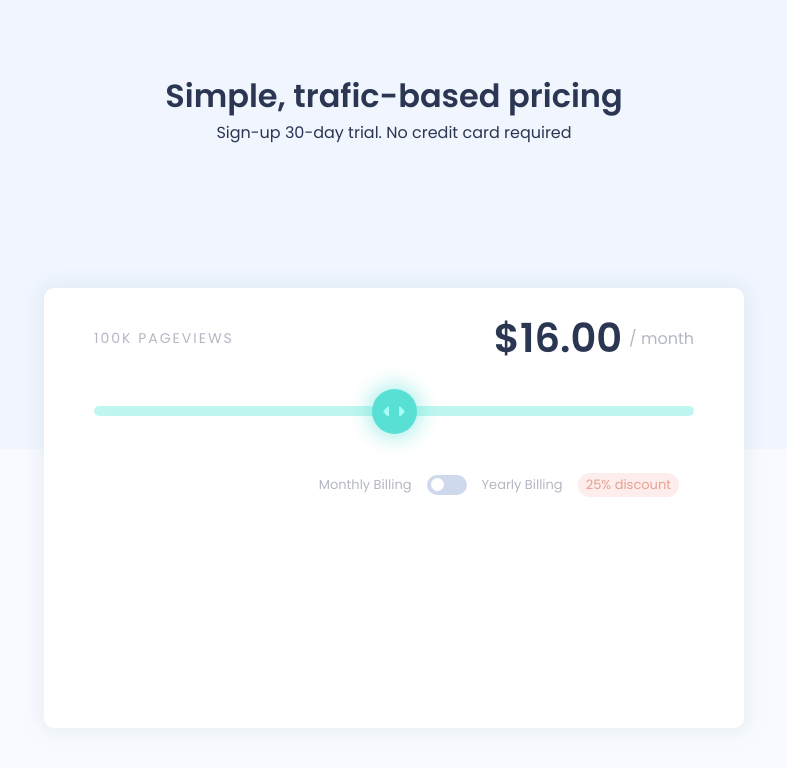
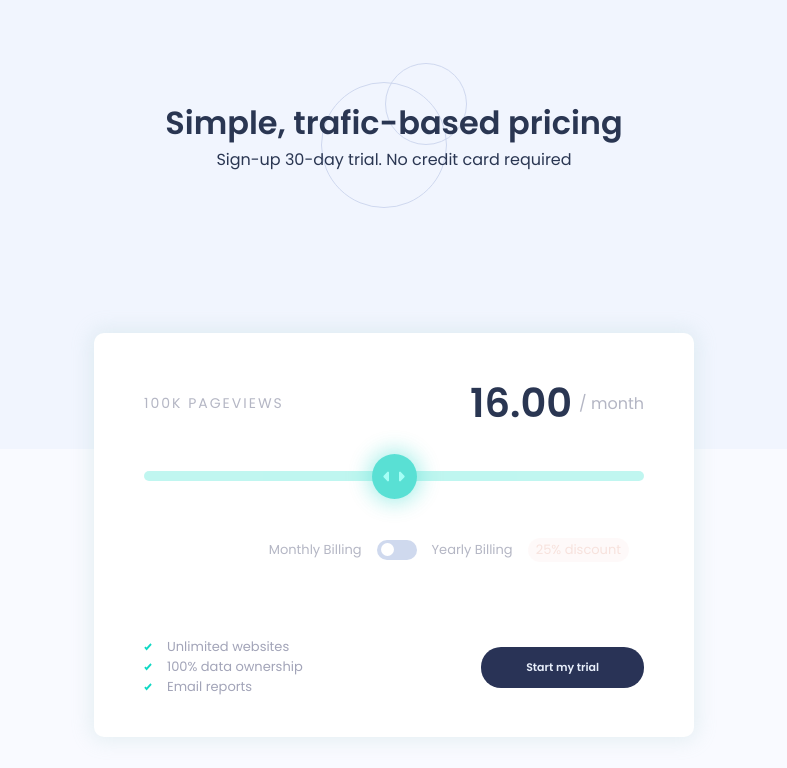
Before and after one commit to thiagoaugusto-as/interactive-pricing-component, a plain HTML site: page index.html in a window 1280 px wide. Shown: the whole page, without its empty margins (246-1033 px from the left). Drawn offline with Linux system fonts and the light colour scheme.

Commit message:
finalizando front

```diff
--- a/index.html
+++ b/index.html
@@ -19,7 +19,7 @@
     <div class="main-card--header">
       <span id="view"></span>
       <div class="main-card--header--number">
-        <h1 id="value_month">$16.00</h1>
+        <h1 id="value_month"></h1>
         <span>/ month</span>
       </div>
     </div>
@@ -38,6 +38,26 @@
       <span>Yearly Billing</span>
       <div class="main-card--toggle--discount">25% discount</div>
     </div>
+    <div class="main-card--submit">
+      <div class="main-card--submit--list">
+        <span>
+          <img src="./images/icon-check.svg" alt="check icon">
+          <p>Unlimited websites</p>
+        </span>
+        <span>
+          <img src="./images/icon-check.svg" alt="check icon">
+          <p>100% data ownership</p>
+        </span>
+        <span>
+          <img src="./images/icon-check.svg" alt="check icon">
+          <p>Email reports</p>
+        </span>
+      </div>
+
+      <a href=".">
+        Start my trial
+      </a>
+    </div>
   </div>
 
 </body>
--- a/script.js
+++ b/script.js
@@ -5,12 +5,14 @@ var dicount = document.getElementById("toggle-discount");
 var check = document.getElementById("check-toggle")
 
 view.innerHTML = "100K PAGEVIEWS";
-value.innerHTML = "$16.00";
-
+value.innerHTML = (16).toFixed(2);
 
 check.onclick = () => {
-    if(dicount.value == 'on') {
-        alert(dicount.value)
+    if(dicount.checked == true) {
+        var number = parseInt(value.innerHTML, 10)
+        value.innerHTML = (number-(number*0.25)).toFixed(2);
+    } else if(dicount.checked == true) {
+        value.innerHTML = "VVV PAGEVIEWS";
     }
 }
 
@@ -18,19 +20,19 @@ check.onclick = () => {
 slider.onclick = function() {
     if(this.value == 1) {
         view.innerHTML = "10K PAGEVIEWS";
-        value.innerHTML = "$8.00";
+        value.innerHTML = "8.00";
     } else if(this.value == 2) {
         view.innerHTML = "50K PAGEVIEWS";
-        value.innerHTML = "$12.00";
+        value.innerHTML = "12.00";
     } else if(this.value == 3) {
         view.innerHTML = "100K PAGEVIEWS";
-        value.innerHTML = "$16.00";
+        value.innerHTML = "16.00";
     } else if(this.value == 4) {
         view.innerHTML = "500K PAGEVIEWS";
-        value.innerHTML = "$24.00";
+        value.innerHTML = "24.00";
     } else {
         view.innerHTML = "1M PAGEVIEWS";
-        value.innerHTML = "$36.00";
+        value.innerHTML = "36.00";
     }
 }
 
--- a/style.css
+++ b/style.css
@@ -30,11 +30,16 @@ body {
 }
 .header-title {
     width: 100%;
+    background-image: url("./images/pattern-circles.svg");
+    background-repeat: no-repeat;
+    background-position-x: center;
+    background-position-y: center;
 
     display: flex;
     justify-content: center;
     flex-wrap: wrap;
     align-items: center;
+    padding: 36px;
 
 }
 .header-title h1 {
@@ -43,9 +48,8 @@ body {
     font-weight: 600;
 }
 .main-card {
-    width: 600px;
-    height: 400px;
-    padding: 20px 50px 20px 50px;
+    width: 500px;
+    padding: 40px 50px 40px 50px;
 
     border-radius: 10px;
     box-shadow: 0px 0px 20px 4px rgba(157, 199, 195, 0.2);
@@ -107,6 +111,10 @@ body {
     background-color: #14d4c3;
     border-radius: 50%;
     box-shadow: 0px 0px 20px 4px rgba(20, 212, 195, 0.5);
+    transition: 0.5s;
+}
+.slider::-webkit-slider-thumb:hover {
+    background-color: #22aea2
 }
 .main-card--toggle {
     width: 100%;
@@ -155,7 +163,7 @@ body {
     transition: .4s;
 }
 .main-card--toggle input:checked + .switch--slider {
-    background-color: #0fd9c4;
+    background-color: #77ebdc;
 }
 .main-card--toggle input:checked + .switch--slider:before {
     -webkit-transform: translateX(19px);
@@ -179,13 +187,39 @@ body {
     background-color: #fdedec;
     color: #e6a191;
 
+    opacity: 0.3;
+    transition: 0.5s;
 }
-/* .test {
-    width: 600px;
-    margin-top: 9px;
-    height: 9px;
-    border-radius: ;
-    background-color: black;
-    position: absolute;
-    border-radius: 15px;
-} */
+.main-card--submit {
+    display: flex;
+    justify-content: space-between;
+    align-items: center;
+    margin-top: 75px;
+}
+.main-card--submit a {
+    padding: 12px 45px 12px 45px;
+
+    border-radius: 20px;
+    text-decoration: none;
+    font-size: 11px;
+    font-weight: 600;
+
+    transition: 0.5s;
+
+    color: #e8effb;
+    background-color: #293356;
+}
+.main-card--submit a:hover {
+    background-color: #212944;
+}
+.main-card--submit--list img {
+    height: 8px;
+    width: 8px;
+    margin-right: 15px;
+}
+.main-card--submit--list span {
+    display: flex;
+    align-items: center;
+    font-size: 13px;
+    color: #a2a4b8;
+}
```
